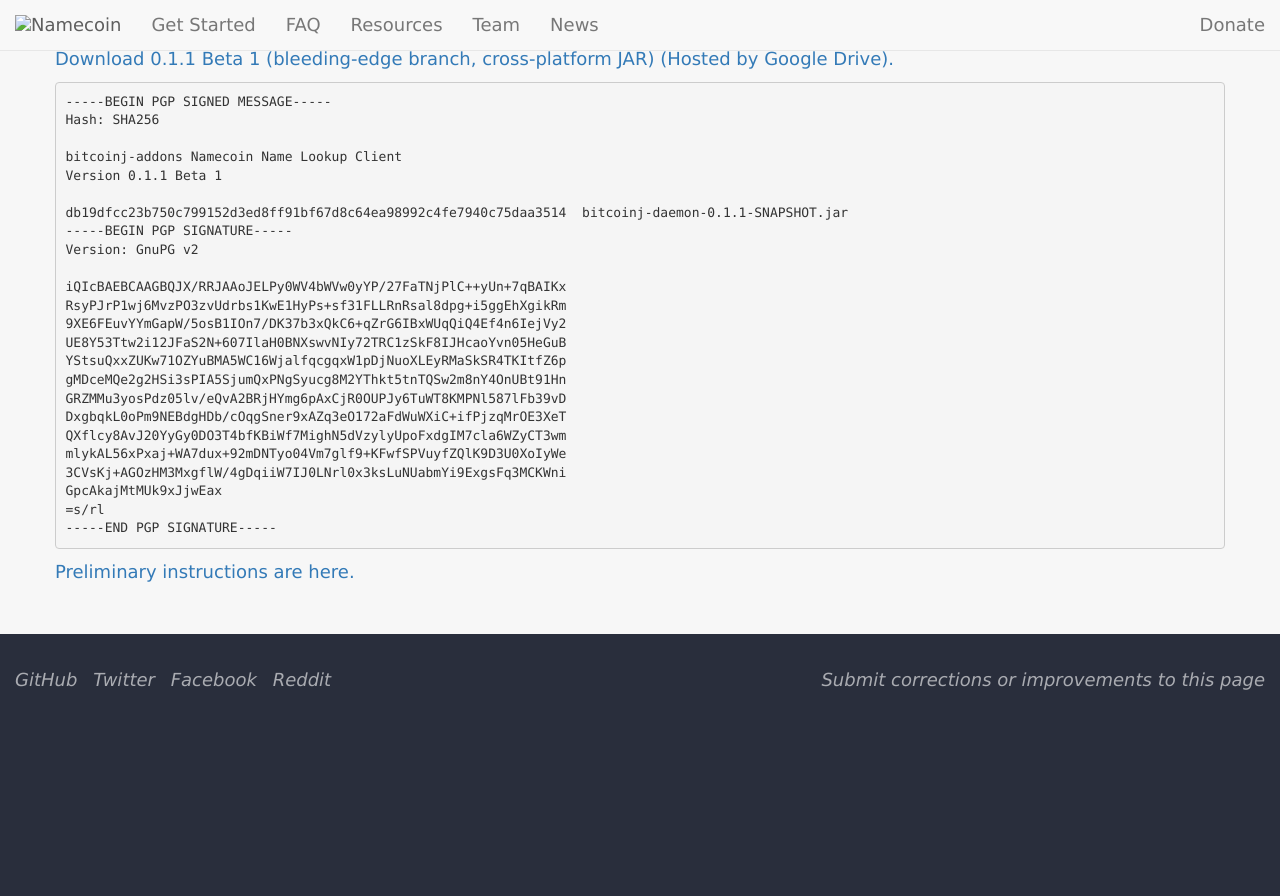
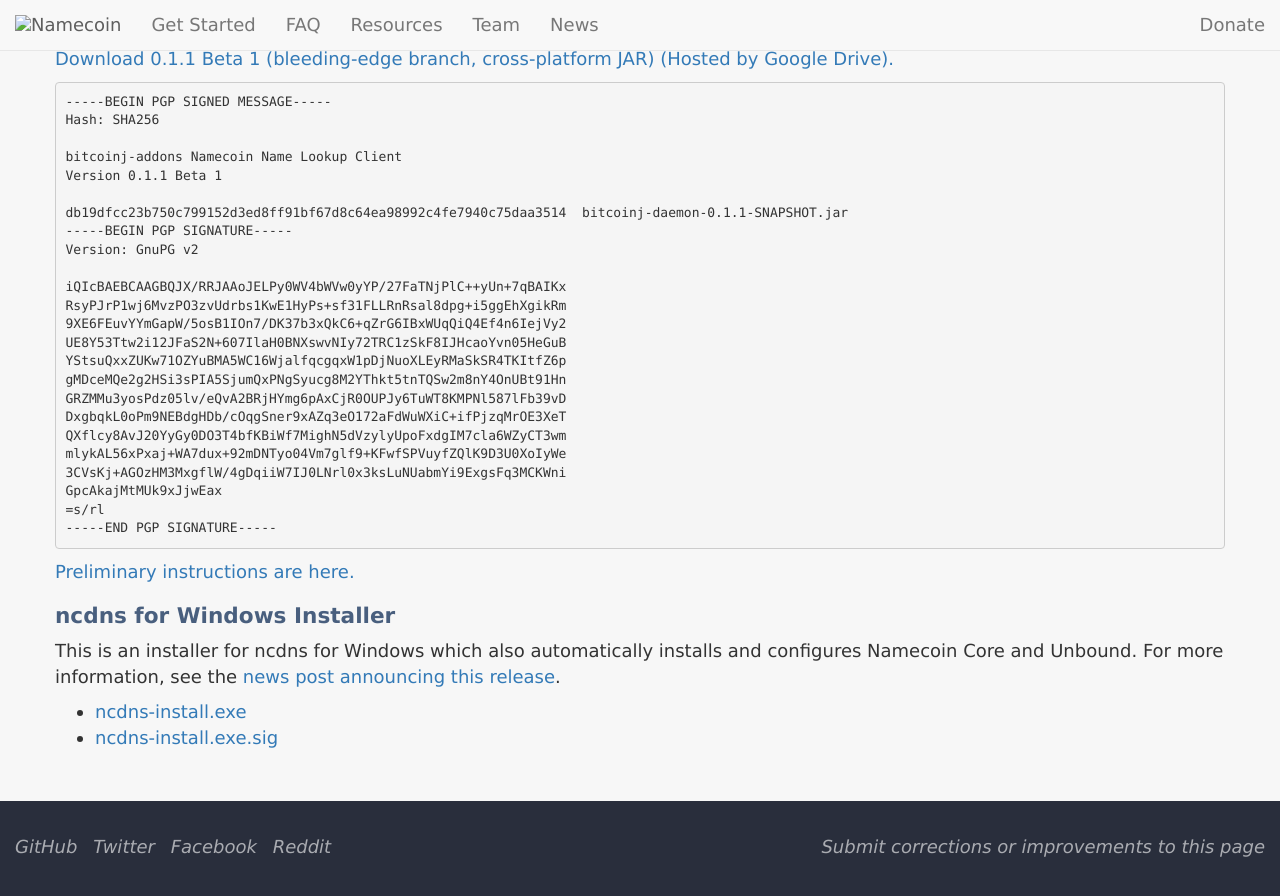
Before and after one commit to JeremyRand/namecoin.org, a Jekyll site: the page built from download/betas/index.md, in a window 1280 px wide and 900 px high, scrolled down 972 px. Shown: the top 896 px of the window. Built offline with Jekyll 4.4.1, drawn with Linux system fonts in a browser that asks for light colours; nearby versions of some CDN libraries; library files that are not in the unit come from our copies; before the commit the page ends 1705 px from its top, so only the background shows below that.

Commit message:
ncdns for Windows binary beta announcement

```diff
--- a/download/betas/index.md
+++ b/download/betas/index.md
@@ -53,3 +53,10 @@ GpcAkajMtMUk9xJjwEax
 ~~~
 
 [Preliminary instructions are here.]({{site.baseurl}}docs/bitcoinj-name-lookups/)
+
+## ncdns for Windows Installer
+
+This is an installer for ncdns for Windows which also automatically installs and configures Namecoin Core and Unbound. For more information, see the [news post announcing this release]({{site.baseurl}}2017/05/25/ncdns.html).
+
+* [ncdns-install.exe]({{site.baseurl}}files/ncdns-2017-05-25-notreproduced/ncdns-install-2017-05-25-notreproduced.exe)
+* [ncdns-install.exe.sig]({{site.baseurl}}files/ncdns-2017-05-25-notreproduced/ncdns-install-2017-05-25-notreproduced.exe.sig)
```
Also changed, not shown: _posts/2017-05-25-ncdns.md (added, +22 -0 lines).
